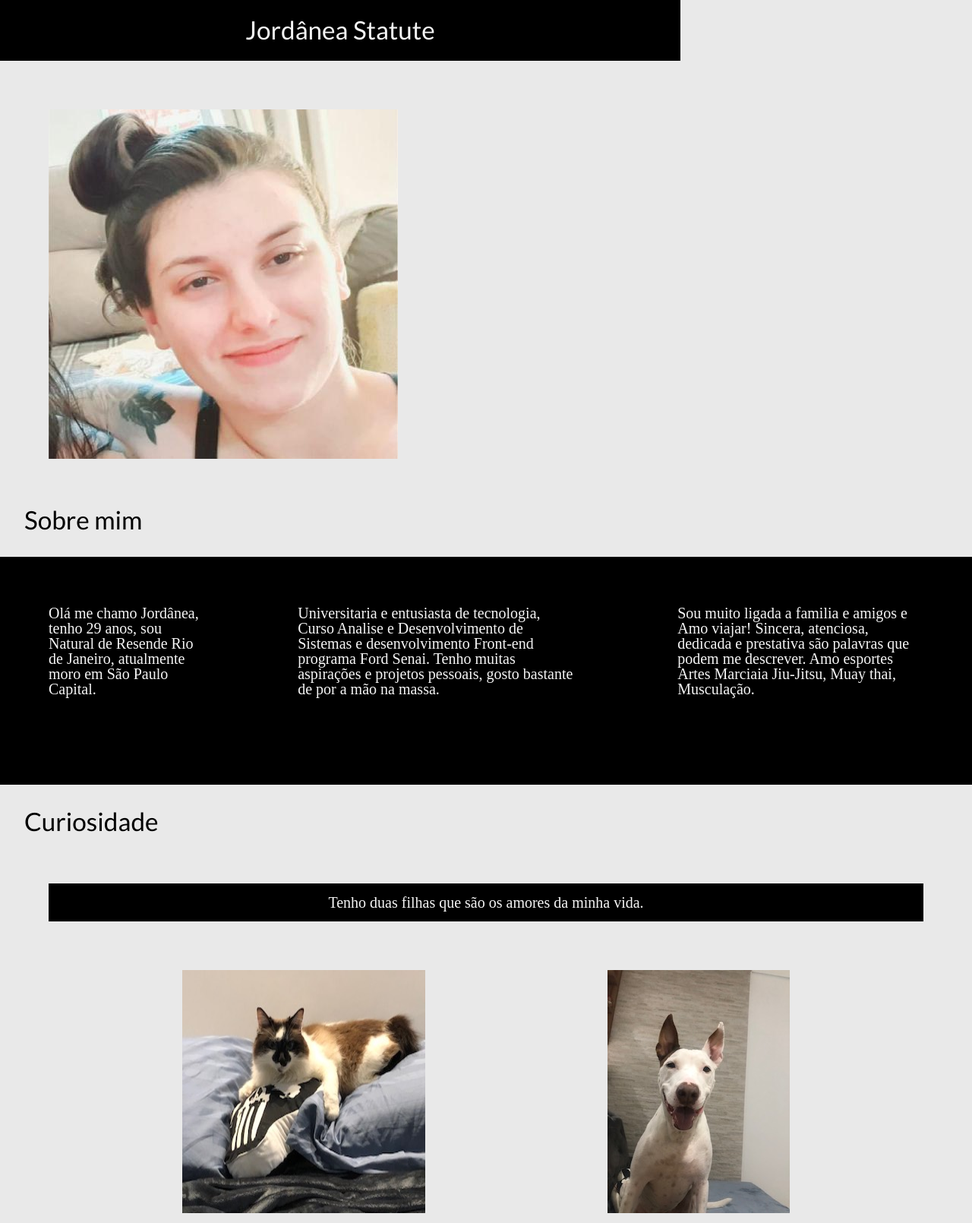
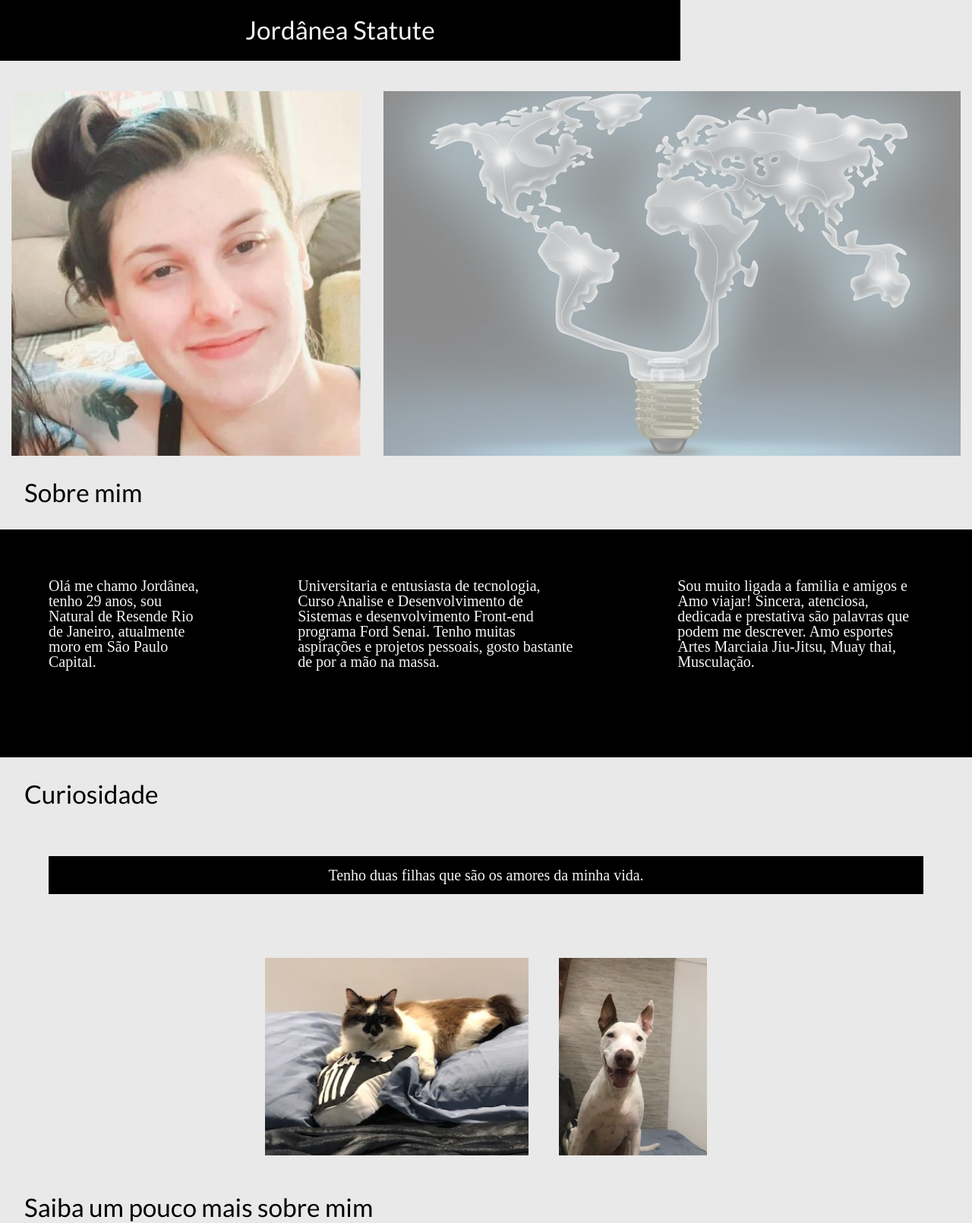
Before and after one commit to jordanea-statute/avaliacao-frontend, a plain HTML site: page index.html in a window 1280 px wide. Shown: the top 1610 px of the page at 76% size. Drawn offline with Linux system fonts and the light colour scheme; a web font is replaced by a local one.

Commit message:
estilização imagem lua e rihanna

```diff
--- a/index.html
+++ b/index.html
@@ -13,12 +13,13 @@
     <h1 class="title">Jordânea Statute</h1>
         <div class="photo">
             <img src="./img/fotojordanea.jpg" alt="foto pessoal do rosto de jordanea statute">
+            <img class="imagem-intelectual" src="./img/imagem-intelectual.jpg" alt="imagem lampada com mapa">
         </div>
         <h1 class="about-me">Sobre mim</h1>
     </header>
 
     <main>
-    <section>
+    <section class="text-page">
         <p> Olá  me chamo Jordânea, tenho 29 anos, sou Natural de Resende Rio de Janeiro, atualmente moro em São Paulo Capital.</p>
         <p>Universitaria e entusiasta de tecnologia, Curso Analise e Desenvolvimento de Sistemas e desenvolvimento Front-end programa <spam>Ford Senai</spam>. Tenho muitas aspirações e projetos pessoais, gosto bastante de por a mão na massa.
         </p>
@@ -28,12 +29,14 @@
         <h1 class="curiosity">Curiosidade</h1>
         <p class="presentation">Tenho duas filhas que são os amores da minha vida.</p>
 
+    <section>
         <div class="photo-lua">
             <img src="./img/lua.jpg" alt="foto gata lua">
-            <aside class="photo-rihanna">
-                <img src="./img/thumbnail_IMG_5818.jpg" alt="foto cão Rihanna">
-            </aside>
         </div>
+        <div class="photo-rihanna">
+            <img src="./img/thumbnail_IMG_5818.jpg" alt="foto cão Rihanna">
+        </div>
+    </section>
 
         <h1 class="more-about-me">Saiba um pouco mais sobre mim</h1>
     </main>
@@ -46,9 +49,10 @@
             <a href="#"><img src="./icons/Outlook.svg" alt="icone Outlook"></a>
             <a href="https://api.whatsapp.com/send?phone=5511912908103"><img src="./icons/Whatsapp.svg" alt="icone Whatsapp"></a>
         </address>
+
             <div class="copyrigth">
-            <p>Copyrigth by Jordânea Statute</p>
-            <p>Desenvolvido por Jordânea Statute</p>
+                <p>Copyrigth by Jordânea Statute</p>
+                <p>Desenvolvido por Jordânea Statute</p>
             </div>
 
     </footer>
--- a/style.css
+++ b/style.css
@@ -19,7 +19,12 @@ body{
 
 .photo{
     display: flex;
-    margin: 4rem;
+    justify-content: space-around;
+    padding-top: 40px;
+}
+.imagem-intelectual{
+    opacity: 0.4;
+    border-style: initial;
 }
 
 .about-me{
@@ -29,35 +34,42 @@ body{
     font-size: 25pt;
 }
 
-section{
+.text-page  {
     height: 300px;
     width: 100%;
     background-color: black;
     display: flex;
 }
 
-section p{
+.text-page p{
     font-size: 15pt;
     font-family: "Ysabeu";
     margin: 4rem;
 }
+
 .curiosity{
     color: black;
     margin: 2rem;
     font-family: lato;
     font-size: 25pt;
 }
+
+section{
+    display: flex;
+    height: 300px;
+    justify-content: center;
+}
+
 .photo-lua{
     display: flex;
-    justify-content: space-evenly;
-    object-fit: cover;
+    padding: 20px;
+}
 
-}
 .photo-rihanna{
     display: flex;
-    justify-content: space-evenly;
+    padding: 20px;
+}
 
-}
 .presentation{
     background-color: black;
     height: 50px;
```
Also changed, not shown: img/imagem-intelectual.jpg (added).
